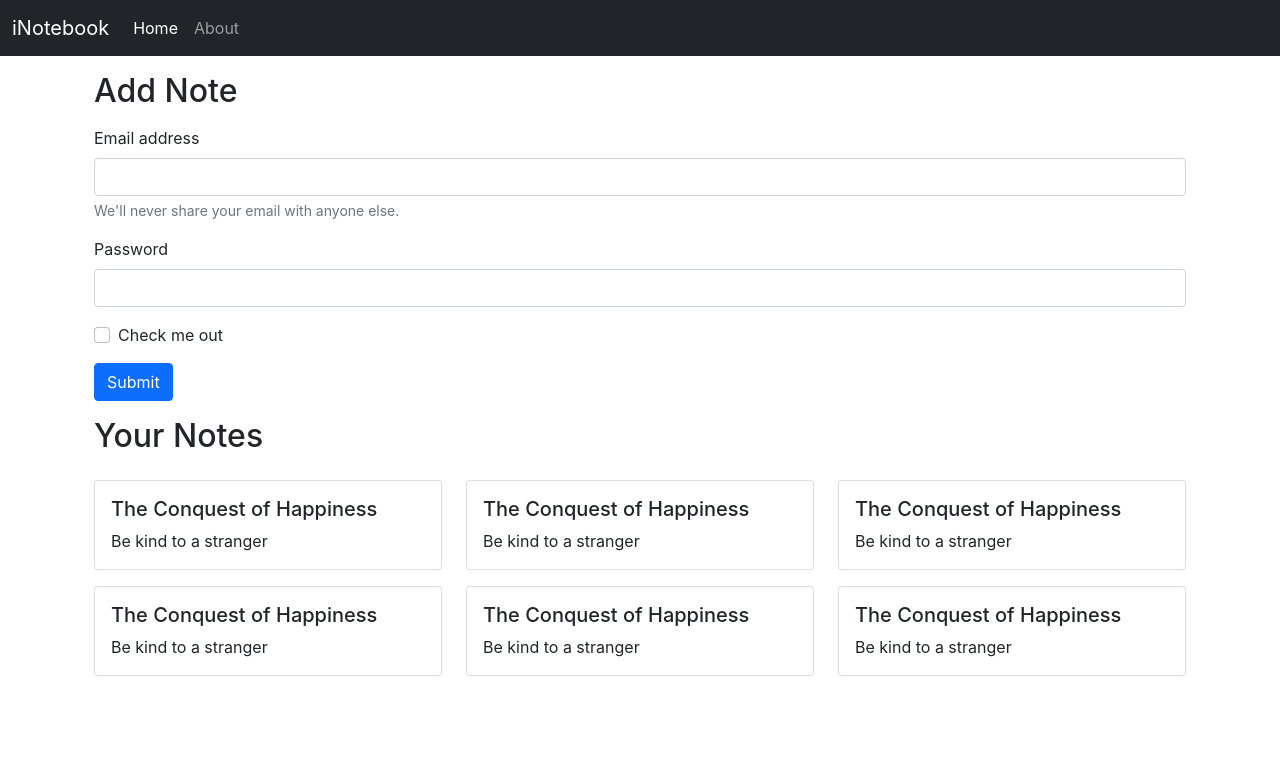
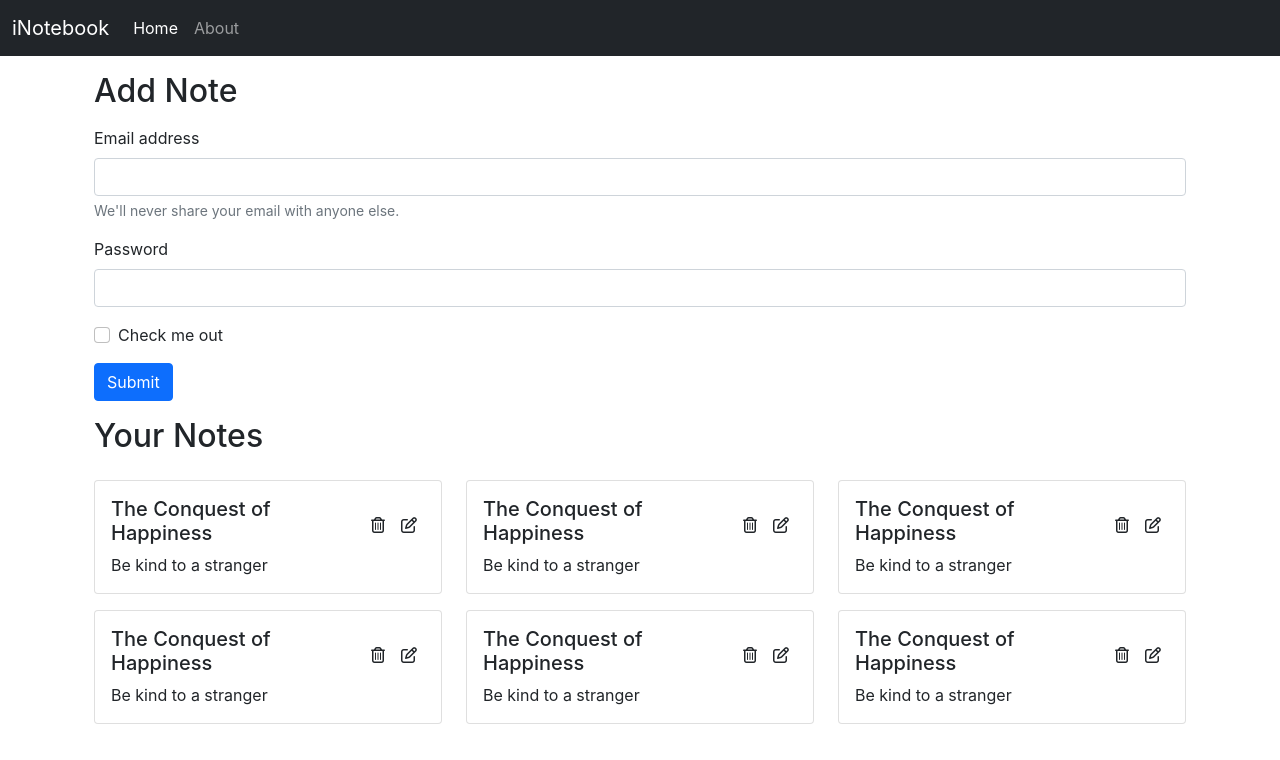
Before and after one commit to eidankhan/inotebook, a React (Create React App) app: page / in a window 1280 px wide. Shown: the top 760 px of the page. Built offline with nearby package versions, Linux system fonts and the light colour scheme.

Commit message:
Adding font awesome icons to iNotebook

```diff
--- a/public/index.html
+++ b/public/index.html
@@ -28,5 +28,9 @@
       integrity="sha384-ka7Sk0Gln4gmtz2MlQnikT1wXgYsOg+OMhuP+IlRH9sENBO0LRn5q+8nbTov4+1p"
       crossorigin="anonymous"
     ></script>
+    <script
+      src="https://kit.fontawesome.com/26504e4a1f.js"
+      crossorigin="anonymous"
+    ></script>
   </body>
 </html>
--- a/src/components/NoteItem.js
+++ b/src/components/NoteItem.js
@@ -1,12 +1,15 @@
 import React from "react";
 
 export const NoteItem = (props) => {
-  const {note} = props;
+  const { note } = props;
   return (
-
     <div className="card">
       <div className="card-body">
-        <h5 className="card-title">{note.title}</h5>
+        <div className="d-flex align-items-center">
+          <h5 className="card-title">{note.title}</h5>
+          <i className="far fa-trash-alt mx-2"></i>
+          <i className="far fa-edit mx-2"></i>
+        </div>
         <p className="card-text">{note.description}</p>
       </div>
     </div>
--- a/src/index.css
+++ b/src/index.css
@@ -11,3 +11,7 @@
   font-family: source-code-pro, Menlo, Monaco, Consolas, 'Courier New',
     monospace;
 }
+
+i {
+  cursor: pointer;
+}
```
